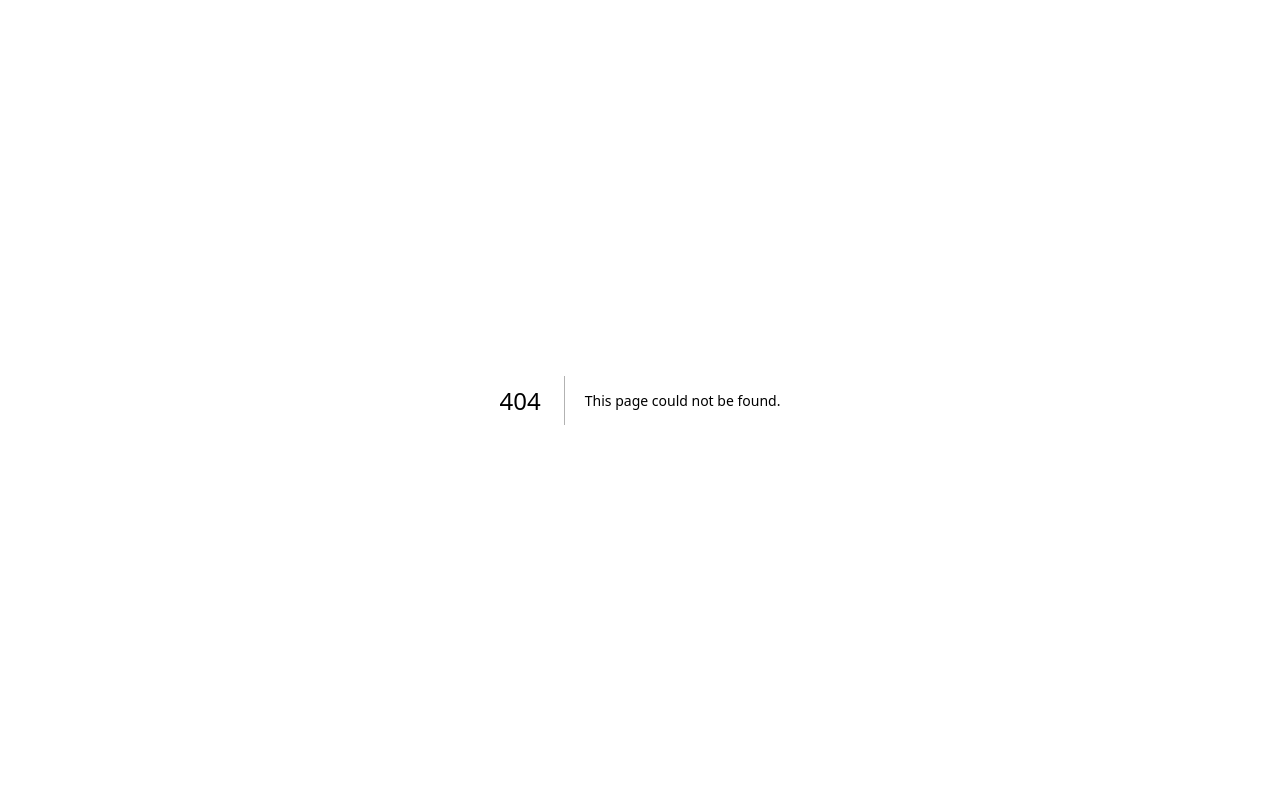
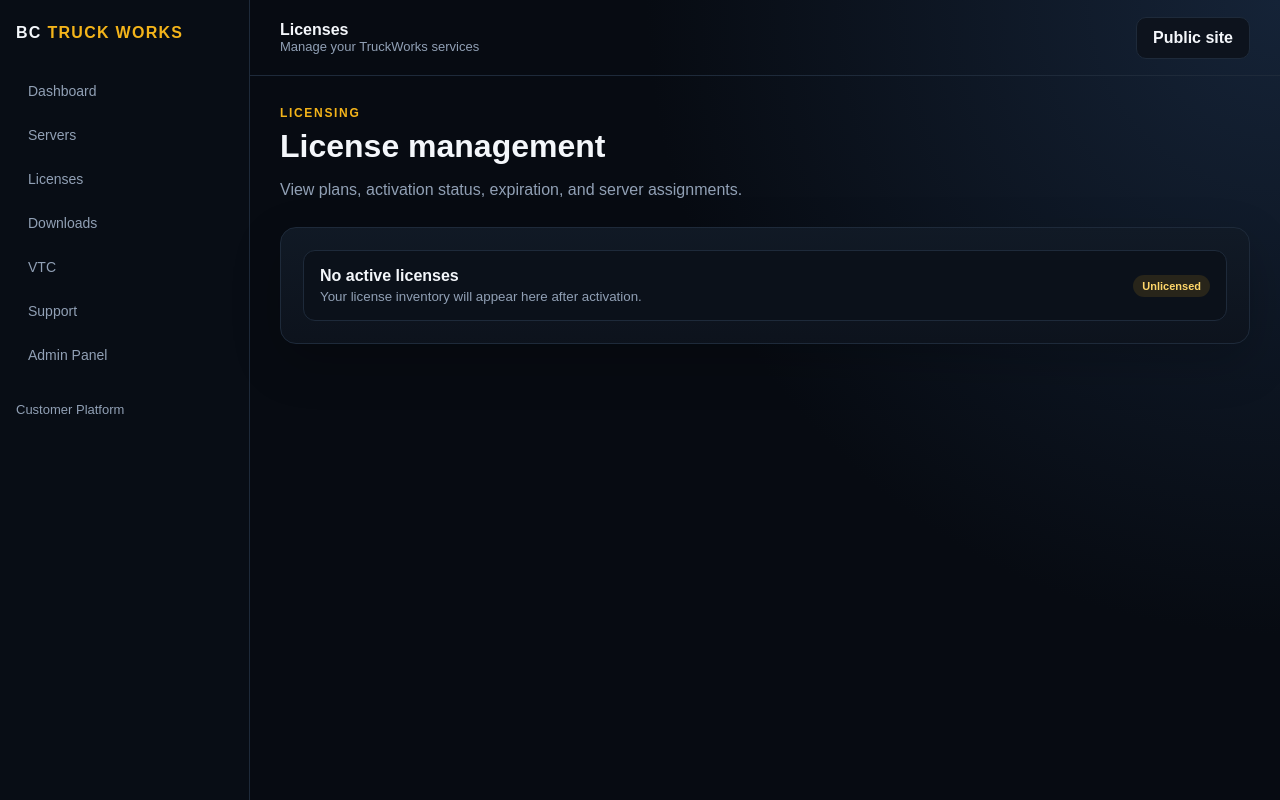
Before and after one commit to dospatch/truckWorks, a Next.js app in the folder apps/web/: page /dashboard/licenses in a window 1280 px wide. Before the commit this address had no page. Built offline with nearby package versions, Linux system fonts and the light colour scheme.

Commit message:
feat(web): add licenses dashboard

```diff
--- /dev/null
+++ b/apps/web/app/dashboard/licenses/page.tsx
@@ -0,0 +1,8 @@
+import { DashboardShell } from "../../components/DashboardShell";
+
+export default function LicensesPage() {
+  return <DashboardShell title="Licenses">
+    <div className="section-title"><div className="eyebrow">Licensing</div><h2>License management</h2><p>View plans, activation status, expiration, and server assignments.</p></div>
+    <div className="card"><div className="list"><div className="list-row"><div><strong>No active licenses</strong><small>Your license inventory will appear here after activation.</small></div><span className="badge warning">Unlicensed</span></div></div></div>
+  </DashboardShell>;
+}
```
